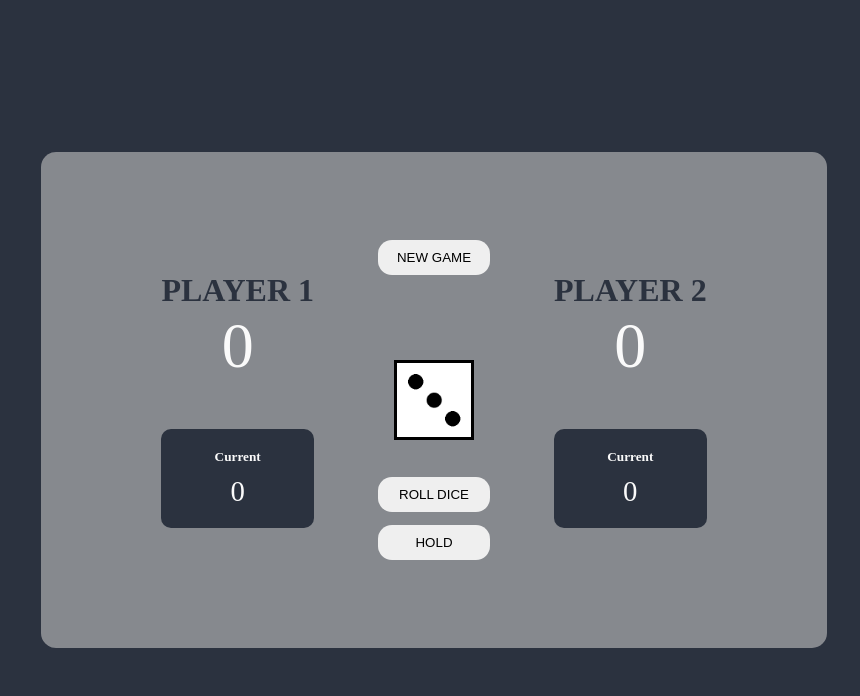
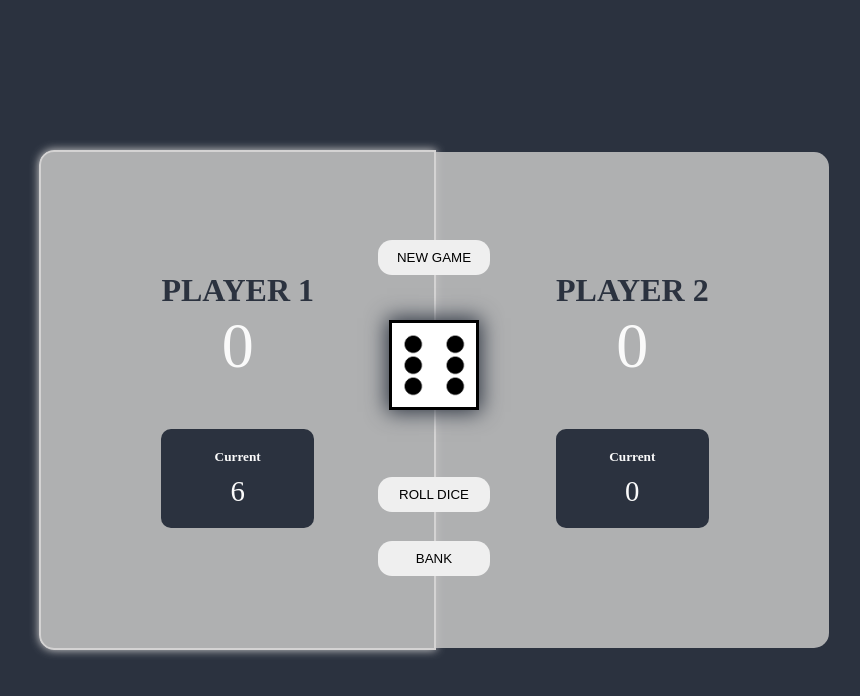
Before and after one commit to Skylorak/Greed-Roll, a plain HTML site: page index.html in a window 1280 px wide. Both pictures are taken after a click on the button "ROLL DICE". Shown: the whole page, without its empty margins (206-1066 px from the left). Drawn offline with Linux system fonts and the light colour scheme; a web font is replaced by a local one.

Commit message:
switch player logic

```diff
--- a/index.html
+++ b/index.html
@@ -16,30 +16,30 @@
   </head>
   <body>
     <main>
-      <section class="first-player-box box">
+      <section class="box player--0-box player--active">
         <h2>PLAYER 1</h2>
-        <p class="summary-score">0</p>
+        <p class="summary-score" id="sum-score--0">6</p>
 
         <div class="current-score-container">
           <h5>Current</h5>
-          <p class="current-score">0</p>
+          <p class="current-score" id="cur-score--0">0</p>
         </div>
       </section>
 
-      <section class="second-player-box box">
+      <section class="box player--1-box">
         <h2>PLAYER 2</h2>
-        <p class="summary-score">0</p>
+        <p class="summary-score" id="sum-score--1">9</p>
 
         <div class="current-score-container">
           <h5>Current</h5>
-          <p class="current-score">0</p>
+          <p class="current-score" id="cur-score--1">0</p>
         </div>
       </section>
 
-      <img src="./dice/dice_3.png" alt="dice" class="dice" />
+      <img src="./dice/dice-3.png" alt="dice" class="dice" />
 
       <button class="roll btn">ROLL DICE</button>
-      <button class="bank btn">HOLD</button>
+      <button class="bank btn">BANK</button>
       <button class="reset btn">NEW GAME</button>
     </main>
     <script src="./script.js"></script>
--- a/script.js
+++ b/script.js
@@ -0,0 +1,56 @@
+'use strict';
+
+/* Selecting elements */
+/* 1 PLAYER */
+const playerBox0El = document.querySelector('.player--0-box');
+const sumScore0El = document.getElementById('sum-score--0');
+const curScore0El = document.getElementById('cur-score--0');
+/* 2 PLAYER */
+const playerBox1El = document.querySelector('.player--1-box');
+const sumScore1El = document.getElementById('sum-score--1');
+const curScore1El = document.getElementById('cur-score--1');
+
+/* Dice Image */
+const diceEl = document.querySelector('.dice');
+
+/* Selecting buttons */
+const btnRoll = document.querySelector('.roll');
+const btnBank = document.querySelector('.bank');
+const btnReset = document.querySelector('.reset');
+
+const scores = [0, 0];
+let currentScore = 0;
+let activePlayer = 0;
+
+/* Starting conditions */
+sumScore0El.textContent = 0;
+sumScore1El.textContent = 0;
+diceEl.classList.add('hidden');
+
+/* Rolling dice functionality */
+btnRoll.addEventListener('click', () => {
+  /* Generating a random dice roll */
+  const dice = Math.trunc(Math.random() * 6) + 1;
+
+  /* Display dice */
+  diceEl.classList.remove('hidden');
+  diceEl.src = `./dice/dice-${dice}.png`;
+
+  /* Check for rolled 1 */
+  if (dice !== 1) {
+    /* Add dice to current score */
+    currentScore += dice;
+
+    document.getElementById(`cur-score--${activePlayer}`).textContent =
+      currentScore;
+  } else {
+    document.getElementById(`cur-score--${activePlayer}`).textContent = 0;
+
+    /* Switch to next player */
+    activePlayer = activePlayer === 0 ? 1 : 0;
+    document;
+    playerBox0El.classList.toggle('player--active');
+    playerBox1El.classList.toggle('player--active');
+    currentScore = 0;
+  }
+});
--- a/style.css
+++ b/style.css
@@ -1,8 +1,9 @@
 :root {
   --grayscale-color: #fafafa;
-  --backroungd-color: #c0c0c09d;
-
+  --backround-color: #c0c0c09d;
+  --current-player: #c0c0c0e2;
   --gray-blue-color: #2b323f;
+  --border-glowing: #d4d3d3;
 }
 
 * {
@@ -48,29 +49,39 @@ h5 {
   color: var(--grayscale-color);
   border-radius: 20px;
 }
-
+.btn:active {
+  transform: translateY(2px);
+}
 .reset {
   top: 30%;
 }
 .roll {
   bottom: 36%;
 }
+
 .bank {
-  bottom: 30%;
+  bottom: 28%;
 }
 
 /* players box style */
-.first-player-box {
+.player--0-box {
   border-top-left-radius: 15px;
   border-bottom-left-radius: 15px;
 }
-.second-player-box {
+.player--1-box {
   border-top-right-radius: 15px;
   border-bottom-right-radius: 15px;
 }
+
+.player--active {
+  background-color: var(--current-player);
+  border: 2px solid var(--border-glowing);
+  box-shadow: 0 0 10px var(--border-glowing);
+}
+
 .box {
+  background-color: var(--current-player);
   padding: 120px;
-  background-color: var(--backroungd-color);
 }
 
 .summary-score {
@@ -95,6 +106,13 @@ h5 {
 /* dice */
 .dice {
   position: absolute;
-  width: 80px;
+  top: 40%;
+  width: 90px;
   border: 3px solid black;
+  box-shadow: 0 0 20px 2px #2b323f;
 }
+
+/* hidden */
+.hidden {
+  display: none;
+}
```
Also changed, not shown: dice/dice-1.png (renamed from dice/dice_1.png), dice/dice-2.png (renamed from dice/dice_2.png), dice/dice-3.png (renamed from dice/dice_3.png), dice/dice-4.png (renamed from dice/dice_4.png), dice/dice-5.png (renamed from dice/dice_5.png), dice/dice-6.png (renamed from dice/dice_6.png).
